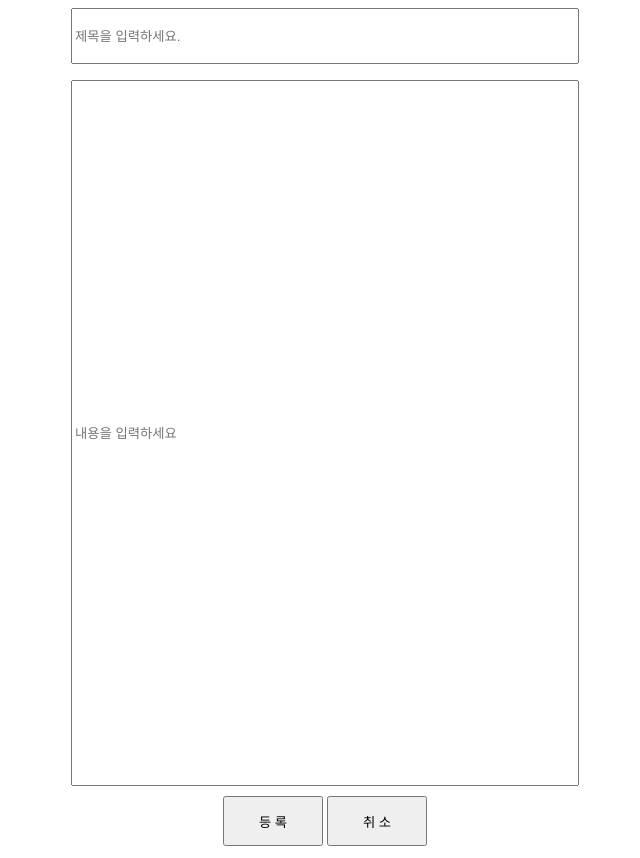
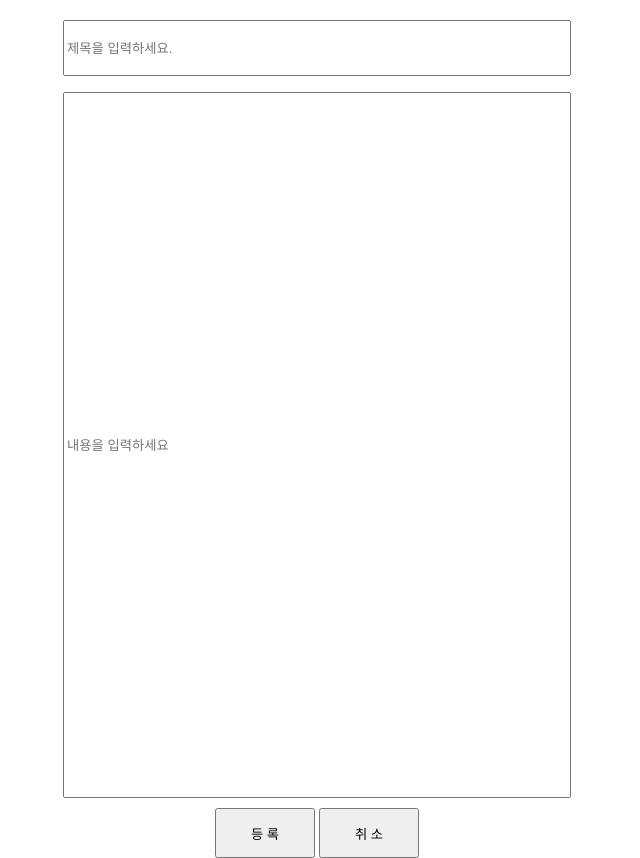
Before and after one commit to dnfwlxo11/vanilla_Js_Serise, a plain HTML site: page basic_board/html/writing.html in a window 1280 px wide. Shown: the whole page, without its empty margins (323-963 px from the left). Drawn offline with Linux system fonts and the light colour scheme.

Commit message:
edit, end: fix style code and finish basic board example implement

```diff
--- a/basic_board/css/style.css
+++ b/basic_board/css/style.css
@@ -1,6 +1,8 @@
 html, body {
     height: 100%;
     width: 100%;
+    margin: 0;
+    padding: 0;
 }
 
 body {
@@ -36,6 +38,7 @@ button {
 }
 
 .input-div #title {
+    margin-top: 20px;
     width: 500px;
     height: 50px;
 }
```
